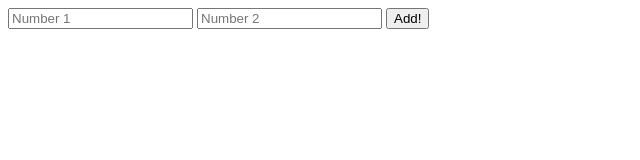
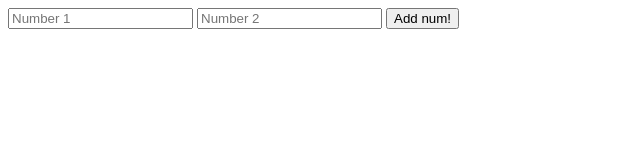
Before and after one commit to i-havr/ts-project, a website: page index.html in a window 1280 px wide. Shown: the full height of the page, 0-640 px from the left. Drawn offline with Linux system fonts and the light colour scheme.

Commit message:
edit index

```diff
--- a/index.html
+++ b/index.html
@@ -11,7 +11,7 @@
   <body>
     <input type="number" id="num1" placeholder="Number 1" />
     <input type="number" id="num2" placeholder="Number 2" />
-    <button>Add!</button>
+    <button>Add num!</button>
 
     <div id="app"></div>
   </body>
```
